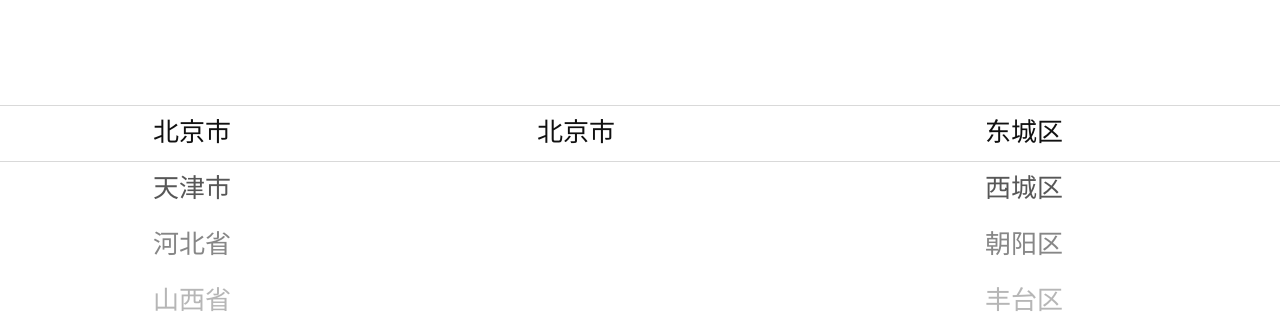
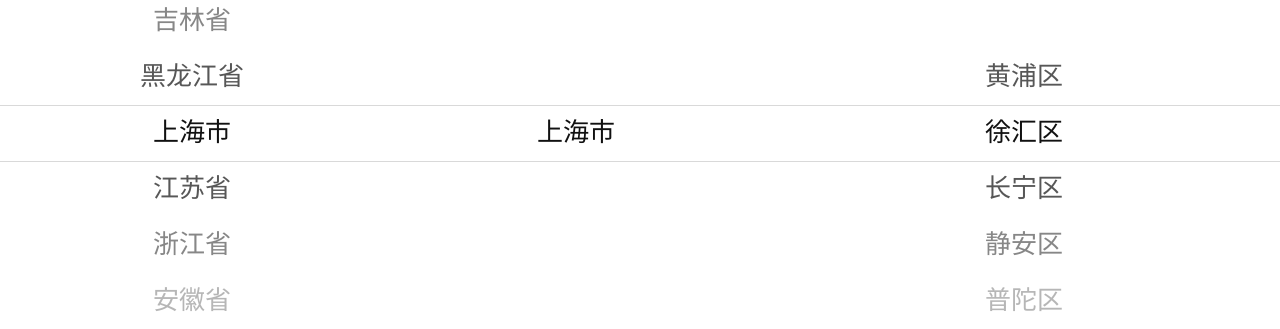
Before and after one commit to linima/skshu-card, a plain HTML site: page index.html in a window 1280 px wide. Both pictures are taken after a click on the link "请选择您的家乡". Shown: the part 471-800 px from the top of the page. Drawn offline with Linux system fonts and the light colour scheme.

Commit message:
Update index.html

```diff
--- a/index.html
+++ b/index.html
@@ -1,4 +1,4 @@
-<!DOCTYPE html>
+       <!DOCTYPE html>
 <html lang="en">
 <head>
     <meta charset="UTF-8">
@@ -119,6 +119,9 @@
                     itemHeight: 56,
                     headerHeight: 56,
                     relation: [1,1,0,0],
+                    oneLevelId: '310000',
+                    twoLevelId: '310100',
+                    threeLevelId: '310104',
                     callback: function(selectOneObj, selectTwoObj, selectThreeObj){
                         address.innerHTML = selectOneObj.value + ' ' + selectTwoObj.value + ' ' + selectThreeObj.value;
                         address.classList.add('active');
```
